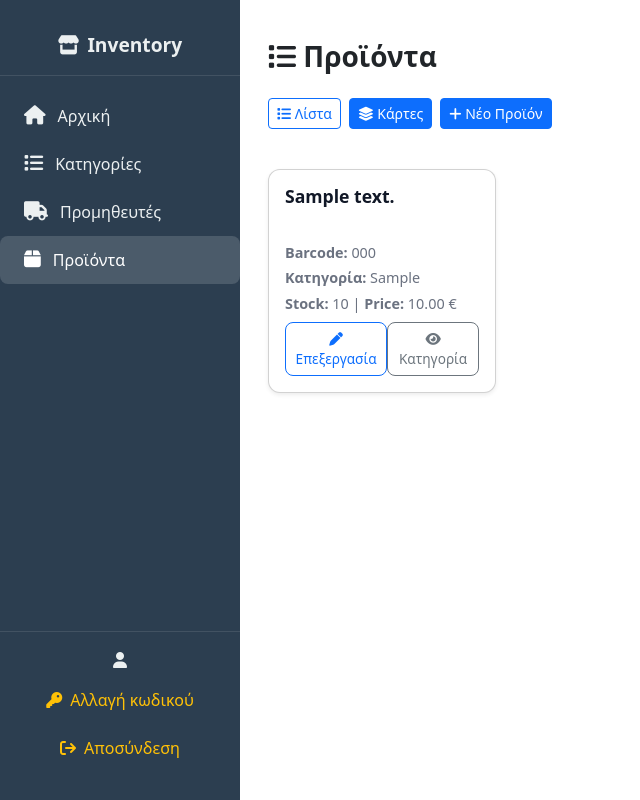
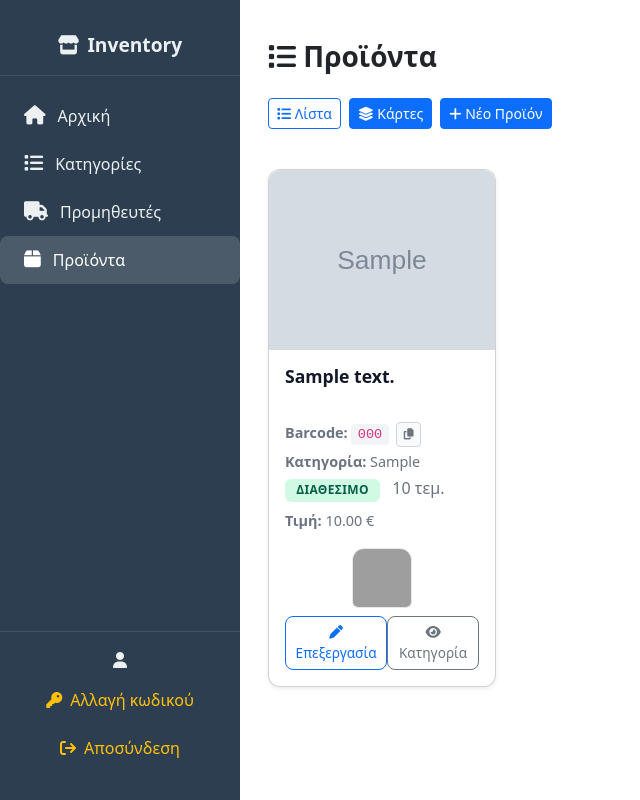
Before and after one commit to Dimitrios-Mourtzilas1999/apotheke, a Django app: page /product/products/1 in a window 1280 px wide. Shown: the whole page, without its empty margins (0-640 px from the left). Run offline with Django 5.2, Linux system fonts and the light colour scheme; tables that the repository leaves empty hold one stand-in row (values such as "Sample post"); grey boxes marked "Sample" are stand-in pictures; some libraries are stand-ins or nearby versions; grey boxes are pictures that could not be loaded.

Commit message:
Add UI optimizations for product and barcode display
- Add stock status badges (in stock, low stock, out of stock) with color coding
- Add product image thumbnails in list and card views with placeholder for missing images
- Add QR code preview in card view with hover effect
- Add copy barcode functionality with toast notification
- Improve visual hierarchy with better spacing and typography
- Add barcode copy button in both list and card views
- Update Product model with stock_status properties

```diff
--- a/inventory/models.py
+++ b/inventory/models.py
@@ -62,3 +62,21 @@ class Product(models.Model):
         if self.image:
             return f"/media/uploads/{self.image}"
         return None
+
+    @property
+    def stock_status(self):
+        if self.stock is None or self.stock == 0:
+            return "out_of_stock"
+        elif self.stock < 10:
+            return "low_stock"
+        else:
+            return "in_stock"
+
+    @property
+    def stock_status_label(self):
+        if self.stock is None or self.stock == 0:
+            return "Εξαντλημένο"
+        elif self.stock < 10:
+            return "Περιορισμένο"
+        else:
+            return "Διαθέσιμο"
--- a/inventory/static/inventory/products/css/product_cards.css
+++ b/inventory/static/inventory/products/css/product_cards.css
@@ -105,3 +105,96 @@
     background-color: var(--primary-color);
     color: #fff;
 }
+
+/* Product card image styling */
+.card img.card-img-top {
+    width: 100%;
+    height: 180px;
+    object-fit: cover;
+}
+
+.placeholder-card-image {
+    height: 180px;
+    background-color: #f3f4f6;
+    display: flex;
+    align-items: center;
+    justify-content: center;
+    color: #9ca3af;
+    font-size: 2rem;
+}
+
+/* QR code preview */
+.qr-preview {
+    text-align: center;
+    margin-top: 0.5rem;
+}
+
+.qr-thumb {
+    width: 60px;
+    height: 60px;
+    border-radius: 6px;
+    border: 1px solid #e5e7eb;
+    transition: transform 0.2s ease;
+}
+
+.qr-thumb:hover {
+    transform: scale(1.1);
+}
+
+/* Stock badges */
+.stock-badge {
+    font-size: 0.75rem;
+    padding: 0.35rem 0.7rem;
+    border-radius: 6px;
+    font-weight: 600;
+    text-transform: uppercase;
+    letter-spacing: 0.03em;
+}
+
+.stock-in_stock {
+    background-color: #d1fae5;
+    color: #065f46;
+}
+
+.stock-low_stock {
+    background-color: #fef3c7;
+    color: #92400e;
+}
+
+.stock-out_of_stock {
+    background-color: #fee2e2;
+    color: #991b1b;
+}
+
+.stock-number {
+    margin-left: 0.5rem;
+    font-weight: 500;
+    color: var(--secondary-color);
+}
+
+/* Barcode text */
+.barcode-text {
+    font-family: 'Courier New', monospace;
+    font-size: 0.85rem;
+    background-color: #f3f4f6;
+    padding: 0.2rem 0.4rem;
+    border-radius: 4px;
+}
+
+/* Copy barcode button */
+.btn-copy-barcode {
+    padding: 0.2rem 0.4rem;
+    font-size: 0.7rem;
+    border: 1px solid #d1d5db;
+    background: #f9fafb;
+    transition: all 0.2s ease;
+}
+
+.btn-copy-barcode:hover {
+    background: #e5e7eb;
+    border-color: #9ca3af;
+}
+
+.btn-copy-barcode:active {
+    transform: scale(0.95);
+}
--- /dev/null
+++ b/inventory/static/inventory/products/js/copy_barcode.js
@@ -0,0 +1,91 @@
+// Copy barcode functionality
+document.addEventListener('DOMContentLoaded', function() {
+    const copyButtons = document.querySelectorAll('.btn-copy-barcode');
+
+    copyButtons.forEach(button => {
+        button.addEventListener('click', function() {
+            const barcode = this.getAttribute('data-barcode');
+
+            // Copy to clipboard
+            navigator.clipboard.writeText(barcode).then(function() {
+                // Show toast notification
+                showToast('Barcode αντιγράφηκε!');
+            }).catch(function(err) {
+                // Fallback for older browsers
+                const textArea = document.createElement('textarea');
+                textArea.value = barcode;
+                document.body.appendChild(textArea);
+                textArea.select();
+                document.execCommand('copy');
+                document.body.removeChild(textArea);
+                showToast('Barcode αντιγράφηκε!');
+            });
+        });
+    });
+
+    // Toast notification function
+    function showToast(message) {
+        // Remove existing toast if any
+        const existingToast = document.querySelector('.toast-notification');
+        if (existingToast) {
+            existingToast.remove();
+        }
+
+        // Create toast element
+        const toast = document.createElement('div');
+        toast.className = 'toast-notification';
+        toast.textContent = message;
+        toast.style.cssText = `
+            position: fixed;
+            bottom: 20px;
+            right: 20px;
+            background-color: #10b981;
+            color: white;
+            padding: 12px 24px;
+            border-radius: 8px;
+            box-shadow: 0 4px 12px rgba(0, 0, 0, 0.15);
+            z-index: 10000;
+            animation: slideIn 0.3s ease;
+            font-weight: 500;
+        `;
+
+        // Add animation keyframes if not already present
+        if (!document.querySelector('#toast-animations')) {
+            const style = document.createElement('style');
+            style.id = 'toast-animations';
+            style.textContent = `
+                @keyframes slideIn {
+                    from {
+                        transform: translateX(100%);
+                        opacity: 0;
+                    }
+                    to {
+                        transform: translateX(0);
+                        opacity: 1;
+                    }
+                }
+                @keyframes slideOut {
+                    from {
+                        transform: translateX(0);
+                        opacity: 1;
+                    }
+                    to {
+                        transform: translateX(100%);
+                        opacity: 0;
+                    }
+                }
+            `;
+            document.head.appendChild(style);
+        }
+
+        document.body.appendChild(toast);
+
+        // Remove toast after 2 seconds
+        setTimeout(function() {
+            toast.style.animation = 'slideOut 0.3s ease';
+            setTimeout(function() {
+                toast.remove();
+            }, 300);
+        }, 2000);
+    }
+});
--- a/inventory/templates/inventory/products/_cards.html
+++ b/inventory/templates/inventory/products/_cards.html
@@ -2,18 +2,37 @@
 <div class="row g-4">
   {% for product in products %}
   <div class="col-12 col-sm-6 col-md-4 col-lg-3">
-    <div class="card h-100 shadow-sm">
+    <div class="card h-100 shadow-sm product-card">
+      {% if product.image_url %}
+        <img src="{{ product.image_url }}" class="card-img-top" alt="{{ product.desc }}">
+      {% else %}
+        <div class="card-img-top placeholder-card-image">
+          <i class="fa-solid fa-image"></i>
+        </div>
+      {% endif %}
       <div class="card-body d-flex flex-column">
-        <h5 class="card-title">{{ product.desc }}</h5>
-        <p class="card-text mb-1"><strong>Barcode:</strong> {{ product.barcode }}</p>
+        <h5 class="card-title">{{ product.desc|default:'Χωρίς περιγραφή' }}</h5>
+        <p class="card-text mb-1">
+          <strong>Barcode:</strong>
+          <code class="barcode-text">{{ product.barcode }}</code>
+          <button class="btn-copy-barcode btn btn-sm btn-outline-secondary ms-1" data-barcode="{{ product.barcode }}" title="Αντιγραφή">
+            <i class="fa-solid fa-copy"></i>
+          </button>
+        </p>
         <p class="card-text mb-1">
           <strong>Κατηγορία:</strong>
           {{ product.category.cat_type|default:'Χωρίς Κατηγορία' }}
         </p>
+        <div class="mb-2">
+          <span class="badge stock-badge stock-{{ product.stock_status }}">{{ product.stock_status_label }}</span>
+          <span class="stock-number">{{ product.stock }} τεμ.</span>
+        </div>
         <p class="card-text mb-2">
-          <strong>Stock:</strong> {{ product.stock }} |
-          <strong>Price:</strong> {{ product.price|default:0|floatformat:"2u" }} €
+          <strong>Τιμή:</strong> {{ product.price|default:0|floatformat:"2u" }} €
         </p>
+        <div class="qr-preview mb-2">
+          <img src="/media/qrcodes/{{ product.barcode }}.png" class="qr-thumb" alt="QR Code" onerror="this.style.display='none'">
+        </div>
         <div class="mt-auto d-flex justify-content-between">
           <a href="{% url 'product_edit' product.barcode %}" class="btn btn-sm btn-outline-primary">
             <i class="fa-solid fa-pen"></i> Επεξεργασία
--- a/inventory/templates/inventory/products/index.html
+++ b/inventory/templates/inventory/products/index.html
@@ -13,6 +13,7 @@
 
 {% block js %}
 <script src="{% static 'inventory/products/js/products.js' %}"></script>
+<script src="{% static 'inventory/products/js/copy_barcode.js' %}"></script>
 {% if current_view == 'list' %}<script src="{% static 'inventory/products/js/table_sort.js' %}"></script>{% endif %}
 {% endblock %}
 
```
Also changed, not shown: inventory/static/inventory/products/css/product_list.css (+84 -1 lines), inventory/templates/inventory/products/_list.html (+24 -3 lines).
